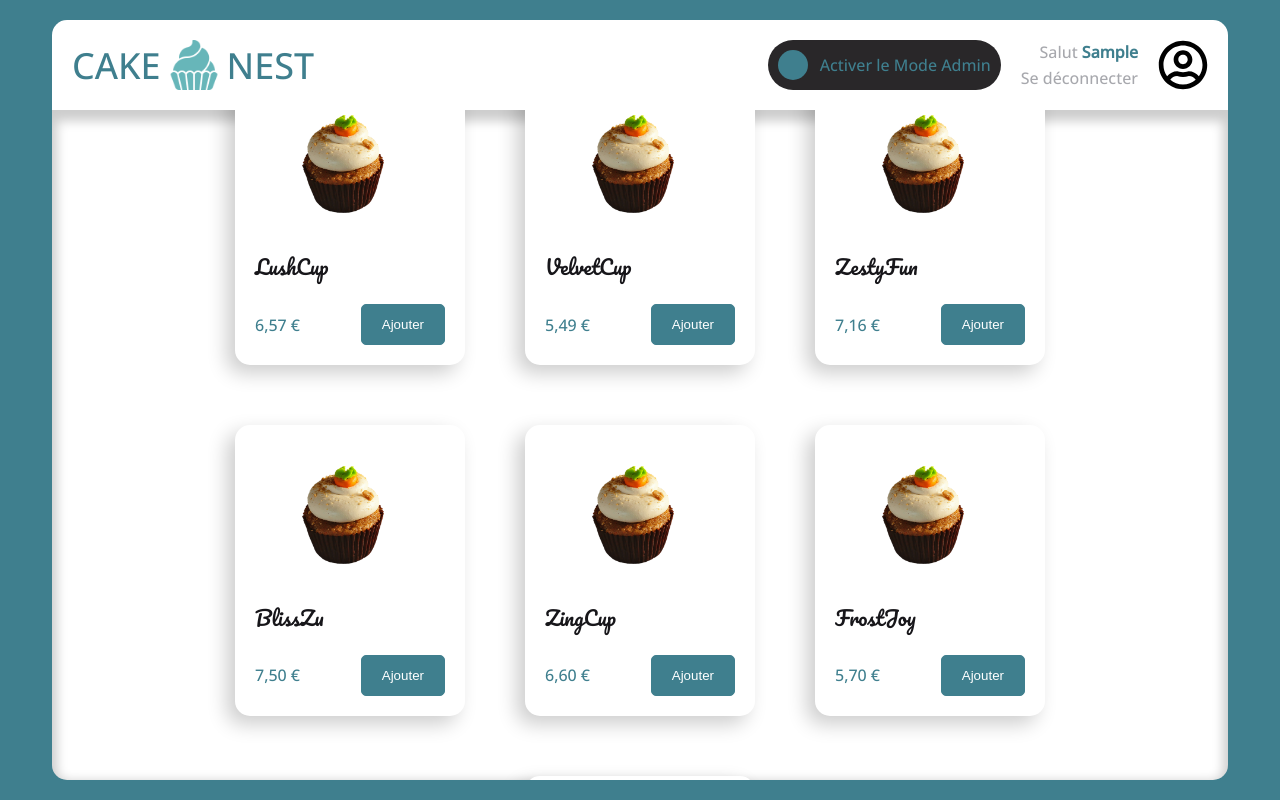
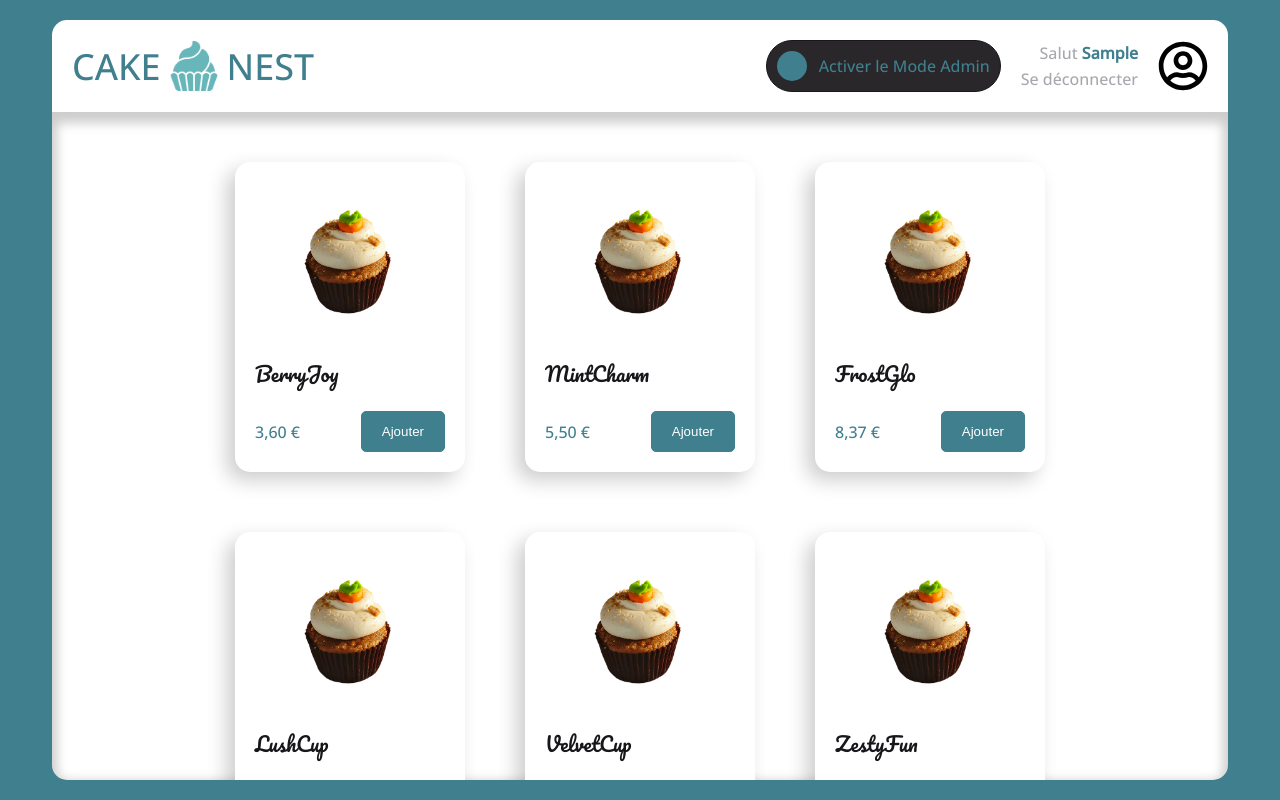
Before and after one commit to Kiichi14/Cake-Nest, a React (Vite) app: page / in a window 1280 px wide. Both pictures are taken after typing "Sample" into the empty fields and a click on the button "Mon espace". Built offline with nearby package versions, Linux system fonts and the light colour scheme.

Commit message:
F08 AdminSwitch > css hotfix

```diff
--- a/src/components/add_product_form/AddProductForm.jsx
+++ b/src/components/add_product_form/AddProductForm.jsx
@@ -5,6 +5,7 @@ import { FaCamera } from "react-icons/fa";
 import { FaEuroSign } from "react-icons/fa";
 import { itemContext } from "../../store/ItemContext";
 import { useContext, useState } from "react";
+import { CiCircleCheck } from "react-icons/ci";
 
 function AddProductForm() {
 
@@ -12,6 +13,7 @@ function AddProductForm() {
     const [title, setTitle] = useState("");
     const [imageSource, setImageSource] = useState("");
     const [price, setPrice] = useState(0);
+    const [success, setSuccess] = useState(false);
 
     const handleSubmit = (event) => {
         event.preventDefault();
@@ -22,6 +24,10 @@ function AddProductForm() {
         const newPrice = price;
         cakeCopy.push({id: id, title: newTitle, imageSource: newImageSource, price: newPrice})
         setCake(cakeCopy);
+        setSuccess(!success);
+        setTimeout(() => {
+            setSuccess(false);
+        }, 2000);
     }
 
     return(
@@ -48,7 +54,10 @@ function AddProductForm() {
                         <FaEuroSign />
                         <input type="number" name="price" step="0.01" value={price} onChange={(event) => setPrice(event.target.value)} placeholder="Prix"/>
                     </div>
-                    <button type="submit">Ajouter un nouveau produit</button>
+                    <div className="success-submit">
+                        <button type="submit">Ajouter un nouveau produit</button>
+                        {success ?<p><CiCircleCheck size={20}/> Ajouté avec succès</p> : ""}
+                    </div>
                 </div>
             </AddFormStyled>
         </>
@@ -121,4 +130,10 @@ const AddFormStyled = styled.form `
         color: ${theme.colors.white};
         font-family: 'Open Sans';
     }
+    & .success-submit, .success-submit p {
+        display: flex;
+        align-items: center;
+        gap: ${theme.spacing.sm};
+        color: ${theme.colors.success};
+    }
 `
--- a/src/components/admin_switch/AdminSwitch.jsx
+++ b/src/components/admin_switch/AdminSwitch.jsx
@@ -6,7 +6,7 @@ import PropTypes from 'prop-types';
 function AdminSwitch({isAdmin, toggleAdmin}) {
     return (
         <>
-            <AdminDivStyled onClick={toggleAdmin}>
+            <AdminDivStyled active={isAdmin} onClick={toggleAdmin}>
                 {isAdmin === false
                 ?
                     <>
@@ -32,7 +32,9 @@ AdminSwitch.propTypes = {
 };
 
 const AdminDivStyled = styled.div `
-    background : ${theme.colors.background_dark};
+    /* background : ${theme.colors.background_dark}; */
+    background: ${props => props.active ? theme.colors.background_light : theme.colors.background_dark};
+    border: ${props => props.active ? `1px solid ${theme.colors.primary_cake}` : `1px solid ${theme.colors.dark}`};
     display: flex;
     gap: ${theme.spacing.sm};
     align-items: center;
@@ -56,12 +58,13 @@ const AdminDivStyled = styled.div `
         order: 2;
     }
     & .switch-admin.active {
-        background: ${theme.colors.red};
+        background: ${theme.colors.primary_cake};
+        border: ${theme.colors.primary_cake};
         order: 2;
     }
     & .switch-admin-text.active {
         order: 1;
-        color: ${theme.colors.red};
+        color: ${theme.colors.primary_cake};
     }
 
 `
--- a/src/components/menu_item/MenuItem.jsx
+++ b/src/components/menu_item/MenuItem.jsx
@@ -6,7 +6,7 @@ import { theme } from '../../theme/Theme';
 
 function MenuItem(props) {
 
-    const { title, price, id, addProduct, images, deleteItem, deleteFunc } = props;
+    const { title, price, id, addProduct, imageSource, deleteItem, deleteFunc } = props;
 
     return (
         <>
@@ -17,7 +17,7 @@ function MenuItem(props) {
                 :
                     ""
                 }
-                <img src={images} alt="image de gateau" />
+                <img src={imageSource} alt="image de gateau" />
                 <p className="item-title">{title}</p>
                 <div className="item-action-container">
                     <p>{formatPrice(price)}</p>
@@ -37,7 +37,7 @@ MenuItem.propTypes = {
     price: PropTypes.number,
     id: PropTypes.number,
     addProduct: PropTypes.func,
-    images: PropTypes.string,
+    imageSource: PropTypes.string,
     deleteItem: PropTypes.bool,
     deleteFunc: PropTypes.func
 };
--- a/src/pages/order_page/OrderPage.jsx
+++ b/src/pages/order_page/OrderPage.jsx
@@ -33,11 +33,8 @@ function OrderPage() {
                     {cake.map((item, index) => (
                         <MenuItem
                             key={index}
-                            title={item.title}
-                            price={item.price}
-                            id={item.id}
+                            {...item}
                             addProduct={handleSubmit}
-                            images={item.imageSource}
                             deleteItem={admin}
                             deleteFunc={handleDelete}
                         />
--- a/src/theme/Styled.js
+++ b/src/theme/Styled.js
@@ -43,16 +43,19 @@ const MainDiv = styled.div `
     -webkit-box-shadow: inset 0px 6px 11px 5px rgba(0,0,0,0.2);
     box-shadow: inset 0px 6px 11px 5px rgba(0,0,0,0.2);
     border-radius: 0px 0px ${theme.borderRadius.extraRound} ${theme.borderRadius.extraRound};
-    overflow-y: scroll;
+    overflow-y: hidden;
     -ms-overflow-style: none; /* for Internet Explorer, Edge */
     scrollbar-width: none; /* for Firefox */
     position: relative;
-    display: flex;
-    justify-content: center;
-    align-items: center;
-    flex-direction: column;
     &::-webkit-scrollbar { /* for Chrome*/
         display: none;
+    }
+    & .no-product {
+        height: 100%;
+        display: flex;
+        flex-direction: column;
+        justify-content: center;
+        align-items: center;
     }
     & .no-product p {
         text-align: center;
@@ -82,6 +85,8 @@ const MenuItemContainer = styled.div `
     padding: 50px 50px 150px;
     margin: 0 auto;
     justify-content: center;
+    height: 100%;
+    overflow-y: scroll;
 `
 
 const CardContainer = styled.div `
@@ -90,6 +95,7 @@ const CardContainer = styled.div `
     width: 230px;
     box-shadow: -8px 8px 20px 0px rgb(0 0 0 / 20%);
     border-radius: ${theme.borderRadius.extraRound};
+    height: fit-content;
     & .item-title {
         color: ${theme.colors.dark};
         font-family: 'Pacifico', cursive;
@@ -97,7 +103,9 @@ const CardContainer = styled.div `
         text-align: start;
     }
     & img {
-        width: 100%;
+        width: 200px;
+        height: 150px;
+        object-fit: contain;
         margin-bottom: ${theme.spacing.md};
     }
     & .item-action-container {
```
